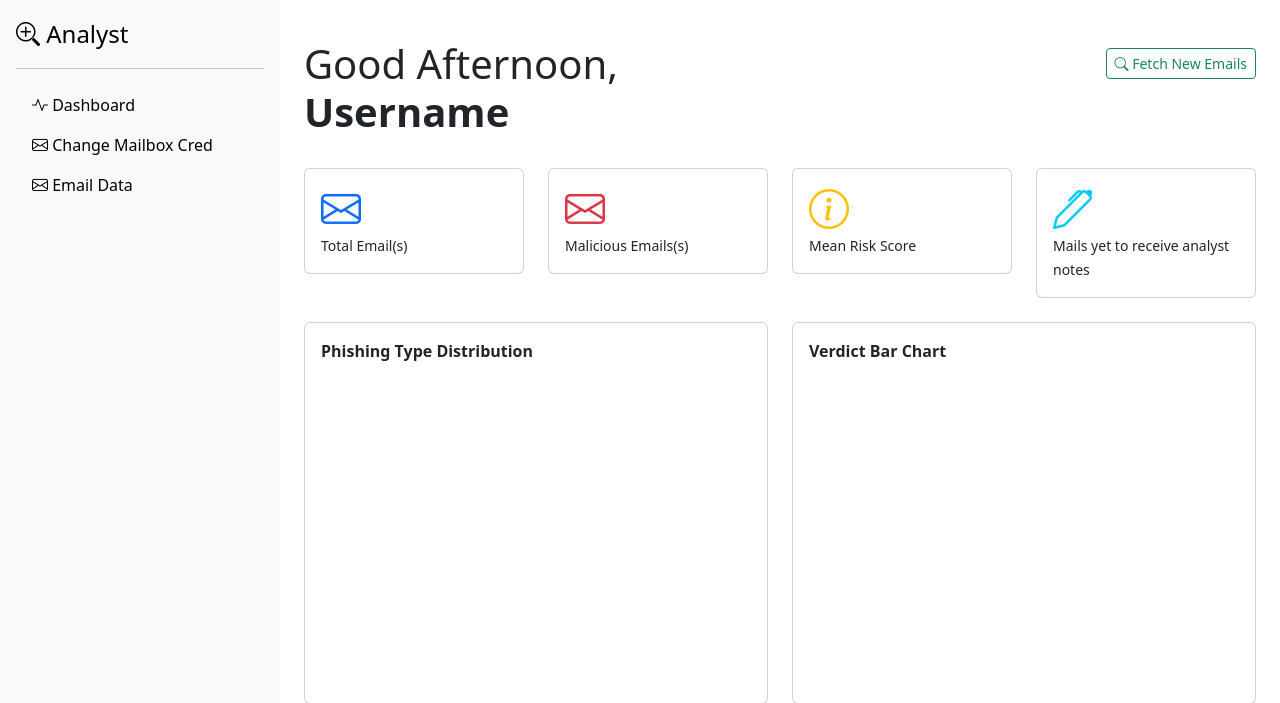
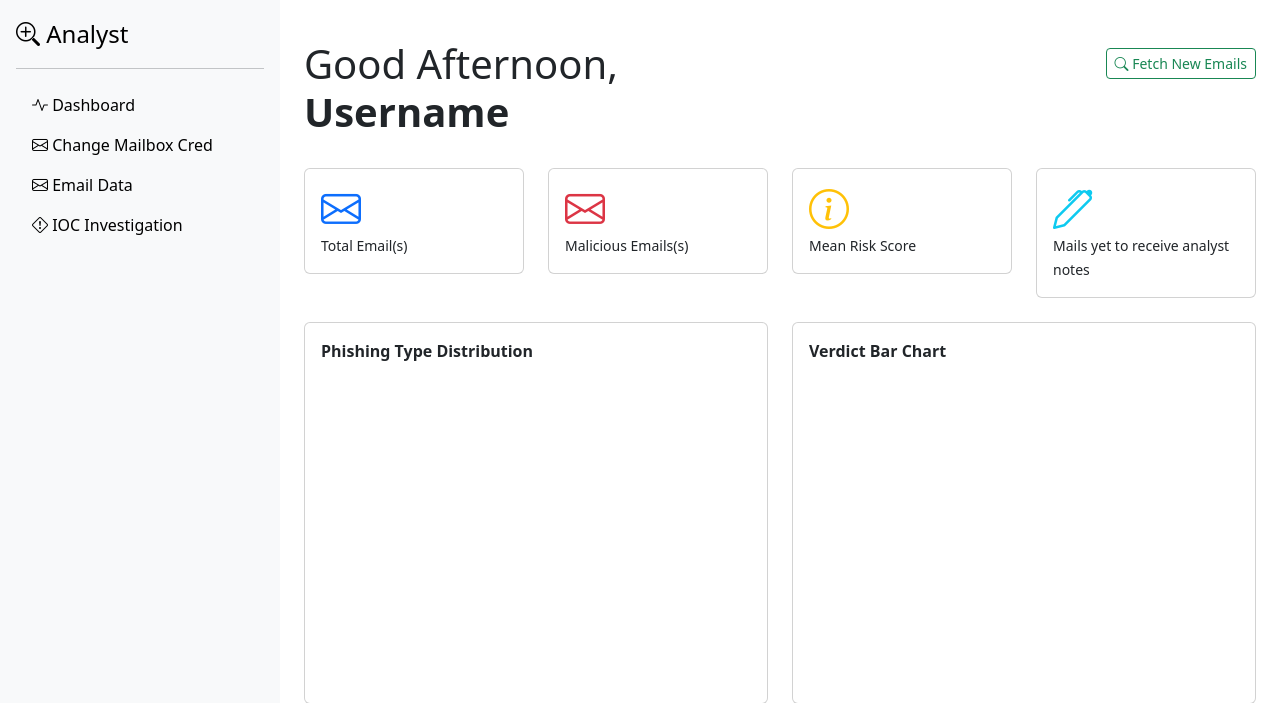
Before and after one commit to ShitalDhakal/PhishGuard, a Django app: page /analystPage/ in a window 1280 px wide. Shown: the top 703 px of the page. Run offline with Django 5.2, Linux system fonts and the light colour scheme; data that the repository does not hold is empty; parts of the project's set-up code (start-up, migrations or seed data) failed here and were passed over; some libraries are stand-ins or nearby versions.

Commit message:
progress

```diff
--- a/frontend/templates/analystLayout.html
+++ b/frontend/templates/analystLayout.html
@@ -47,6 +47,11 @@
               <i class="bi bi-envelope"></i> Email Data
             </a>
           </li>
+          <li>
+            <a href="/ioc_investigation" class="nav-link link-body-emphasis">
+              <i class="bi bi-exclamation-diamond"></i> IOC Investigation
+            </a>
+          </li>
       </div>
 
       <div class="flex-grow-1 p-4" style="overflow-y: auto;">
```
